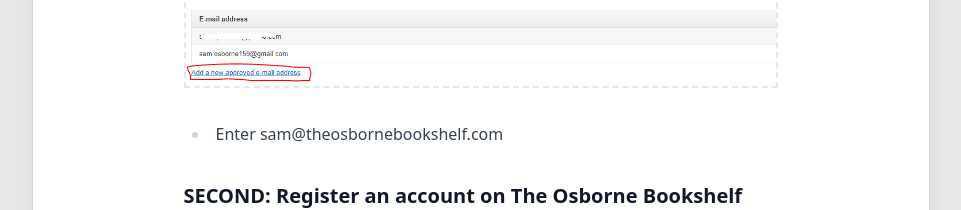
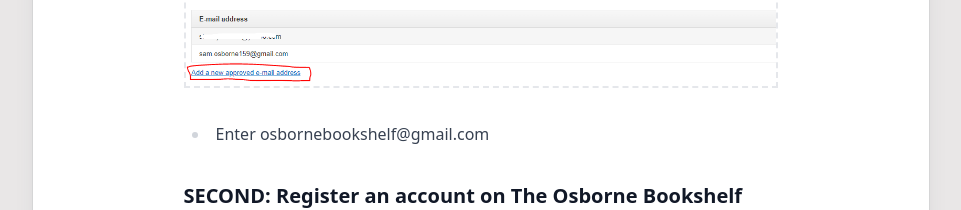
Before and after one commit to samosbor/bookshelfhome, a Next.js app: page /setup in a window 1280 px wide. Shown: the part 1520-1730 px from the top of the page, without its empty margins (159-1120 px from the left). Built offline with nearby package versions, Linux system fonts and the light colour scheme.

Commit message:
change email

```diff
--- a/components/setup.mdx
+++ b/components/setup.mdx
@@ -20,7 +20,7 @@ This method is slightly trickier to set up but more convenient. It requires your
 
 ![Add Email](/addemail.png)
 
-- Enter sam@theosbornebookshelf.com
+- Enter osbornebookshelf@gmail.com
 
 ### SECOND: Register an account on The Osborne Bookshelf
 
```
